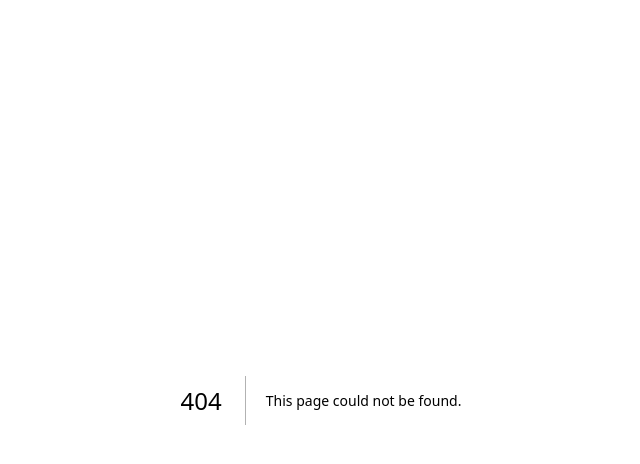
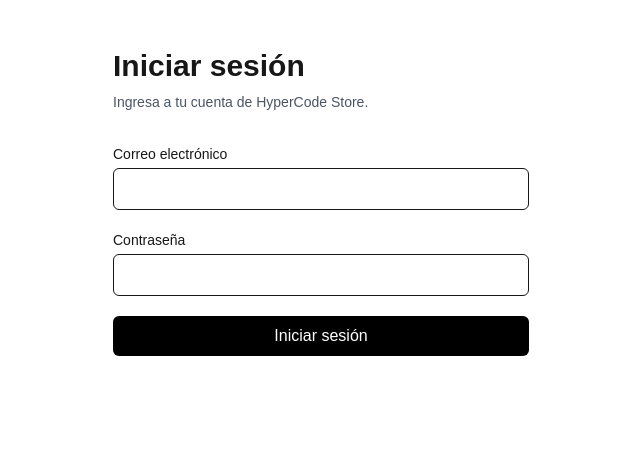
Before and after one commit to ivanks23/hc.store, a Next.js app: page /login in a window 1280 px wide. Before the commit this address had no page. Shown: the top 464 px of the page, without its empty margins (319-959 px from the left). Built offline with nearby package versions, Linux system fonts and the light colour scheme.

Commit message:
feat: add registration page

```diff
--- /dev/null
+++ b/app/login/page.tsx
@@ -0,0 +1,120 @@
+"use client";
+
+import { useState } from "react";
+import { signIn } from "next-auth/react";
+import { zodResolver } from "@hookform/resolvers/zod";
+import { useForm } from "react-hook-form";
+import { z } from "zod";
+
+const loginSchema = z.object({
+  email: z.string().email("Ingresa un correo electrónico válido"),
+  password: z.string().min(1, "Ingresa tu contraseña"),
+});
+
+type LoginInput = z.infer<typeof loginSchema>;
+
+export default function LoginPage() {
+  const {
+    register,
+    handleSubmit,
+    formState: { errors, isSubmitting },
+  } = useForm<LoginInput>({
+    resolver: zodResolver(loginSchema),
+  });
+
+  const [error, setError] = useState<string | null>(null);
+
+  const onSubmit = async (data: LoginInput) => {
+    setError(null);
+
+    const result = await signIn("credentials", {
+      email: data.email,
+      password: data.password,
+      redirect: false,
+    });
+
+    if (result?.error) {
+      setError("Correo electrónico o contraseña incorrectos");
+      return;
+    }
+
+    window.location.href = "/";
+  };
+
+  return (
+    <main className="min-h-screen">
+      <div className="mx-auto max-w-md px-4 py-12">
+        <h1 className="text-3xl font-bold">Iniciar sesión</h1>
+
+        <p className="mt-2 text-sm text-gray-600">
+          Ingresa a tu cuenta de HyperCode Store.
+        </p>
+
+        {error && (
+          <p className="mt-6 rounded-md bg-red-50 p-3 text-sm text-red-700">
+            {error}
+          </p>
+        )}
+
+        <form
+          onSubmit={handleSubmit(onSubmit)}
+          className="mt-8 space-y-5"
+        >
+          <div>
+            <label
+              htmlFor="email"
+              className="block text-sm font-medium"
+            >
+              Correo electrónico
+            </label>
+
+            <input
+              id="email"
+              type="email"
+              autoComplete="email"
+              {...register("email")}
+              className="mt-1 w-full rounded-md border px-3 py-2"
+            />
+
+            {errors.email && (
+              <p className="mt-1 text-sm text-red-600">
+                {errors.email.message}
+              </p>
+            )}
+          </div>
+
+          <div>
+            <label
+              htmlFor="password"
+              className="block text-sm font-medium"
+            >
+              Contraseña
+            </label>
+
+            <input
+              id="password"
+              type="password"
+              autoComplete="current-password"
+              {...register("password")}
+              className="mt-1 w-full rounded-md border px-3 py-2"
+            />
+
+            {errors.password && (
+              <p className="mt-1 text-sm text-red-600">
+                {errors.password.message}
+              </p>
+            )}
+          </div>
+
+          <button
+            type="submit"
+            disabled={isSubmitting}
+            className="w-full rounded-md bg-black px-4 py-2 text-white disabled:opacity-50"
+          >
+            {isSubmitting ? "Iniciando sesión..." : "Iniciar sesión"}
+          </button>
+        </form>
+      </div>
+    </main>
+  );
+}
```
